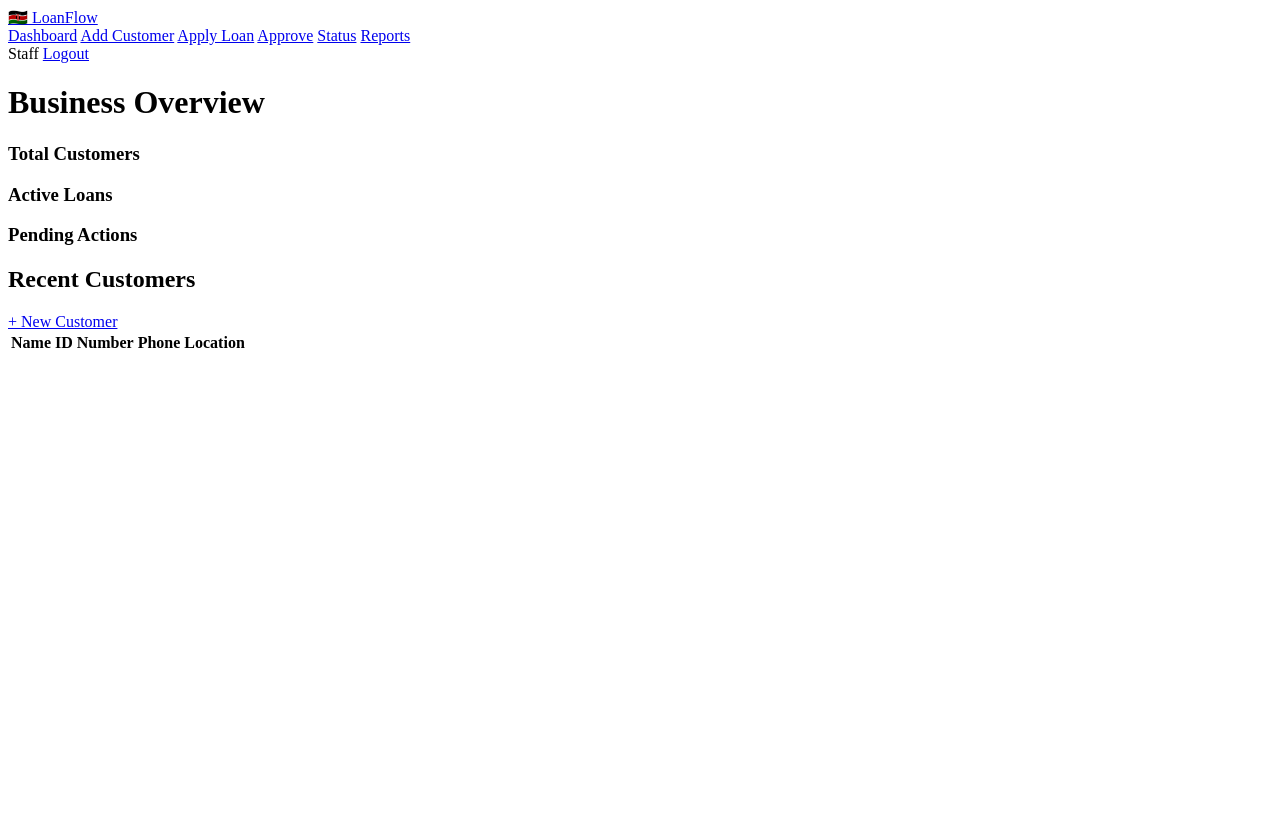
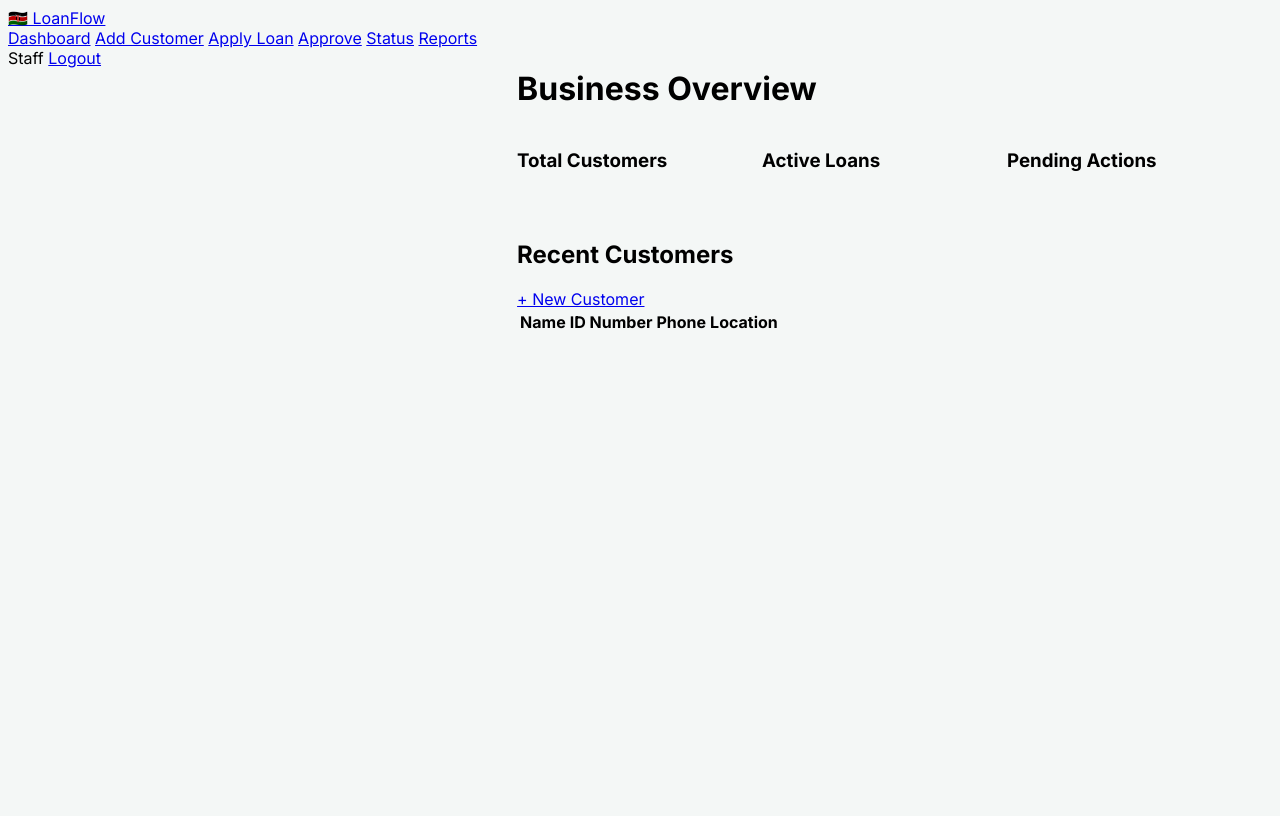
Before and after one commit to davydavecom-sys/loanapp, a Python web app: template templates/index.html in a window 1280 px wide. Before the commit the page ends 348 px from the top, so only its background shows below. Run offline with Jinja, Linux system fonts and the light colour scheme; the template is opened without the code that fills it, so the values that code supplies are empty.

Commit message:
Update style.css

```diff
--- a/static/style.css
+++ b/static/style.css
@@ -1,43 +1,56 @@
-/* Status Pills */
-.status-pill {
-    padding: 4px 10px;
-    border-radius: 20px;
-    font-size: 0.8rem;
-    font-weight: bold;
-    text-transform: uppercase;
+:root {
+    --primary: #2c3e50;
+    --accent: #3498db;
+    --success: #27ae60;
+    --danger: #e74c3c;
+    --warning: #f1c40f;
+    --light: #f4f7f6;
 }
-.status-pill.pending { background: #fef9e7; color: #f39c12; }
-.status-pill.active { background: #e8f8f5; color: #27ae60; }
-.status-pill.rejected { background: #fdedec; color: #e74c3c; }
 
-/* Improved Form Elements */
-input, select {
-    width: 100%;
+body { display: flex; min-height: 100vh; background: var(--light); font-family: 'Inter', sans-serif; }
+
+/* Sidebar Styling */
+.sidebar {
+    width: 260px;
+    background: var(--primary);
+    color: white;
+    padding: 20px;
+    display: flex;
+    flex-direction: column;
+}
+
+.sidebar h2 { font-size: 1.2rem; margin-bottom: 30px; color: var(--accent); }
+
+.nav-link {
+    color: #bdc3c7;
+    text-decoration: none;
     padding: 12px;
-    border: 1px solid #ddd;
-    border-radius: 6px;
-    margin-top: 5px;
+    display: block;
+    border-radius: 8px;
+    margin-bottom: 5px;
+    transition: 0.3s;
 }
-.btn-submit {
-    background: var(--accent);
-    color: white;
-    border: none;
-    padding: 15px;
-    border-radius: 6px;
-    font-weight: bold;
-    cursor: pointer;
+
+.nav-link:hover, .nav-link.active { background: var(--accent); color: white; }
+
+/* Dashboard Cards */
+.main-content { flex: 1; padding: 40px; }
+
+.stats-grid {
+    display: grid;
+    grid-template-columns: repeat(auto-fit, minmax(200px, 1fr));
+    gap: 20px;
+    margin-bottom: 40px;
 }
-.alert {
-    background: #d4edda;
-    color: #155724;
-    padding: 15px;
-    border-radius: 6px;
-    border: 1px solid #c3e6cb;
-    margin-bottom: 20px;
+
+.stat-card {
+    background: white;
+    padding: 25px;
+    border-radius: 12px;
+    box-shadow: 0 4px 6px rgba(0,0,0,0.05);
+    border-bottom: 4px solid var(--accent);
 }
-.btn-approve { background: #27ae60; color: white; border: none; padding: 5px 10px; border-radius: 4px; cursor: pointer; }
-.btn-reject { background: #e74c3c; color: white; border: none; padding: 5px 10px; border-radius: 4px; cursor: pointer; }
-.form-container { background: white; padding: 30px; border-radius: 12px; box-shadow: 0 4px 20px rgba(0,0,0,0.08); }
-.alert { background: #d4edda; color: #155724; padding: 15px; border-radius: 8px; margin-bottom: 20px; border: 1px solid #c3e6cb; }
-input, select { width: 100%; padding: 12px; margin-bottom: 15px; border: 1px solid #ddd; border-radius: 6px; }
-.btn-submit { background: #2980b9; color: white; border: none; padding: 15px; border-radius: 6px; font-weight: bold; cursor: pointer; }
+
+.stat-card.critical { border-bottom-color: var(--danger); }
+.stat-card h3 { font-size: 0.9rem; color: #7f8c8d; margin-bottom: 10px; }
+.stat-number { font-size: 1.8rem; font-weight: bold; color: var(--primary); }
```
